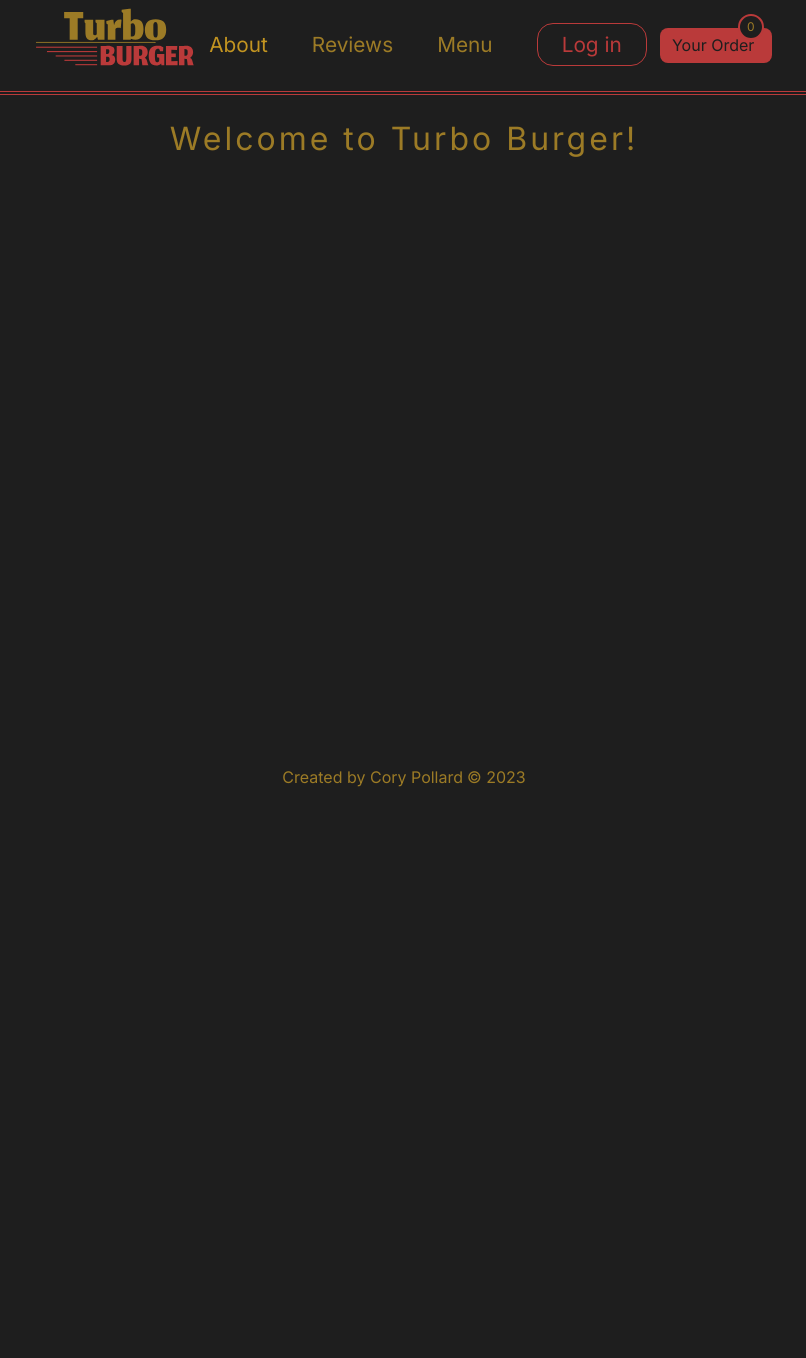
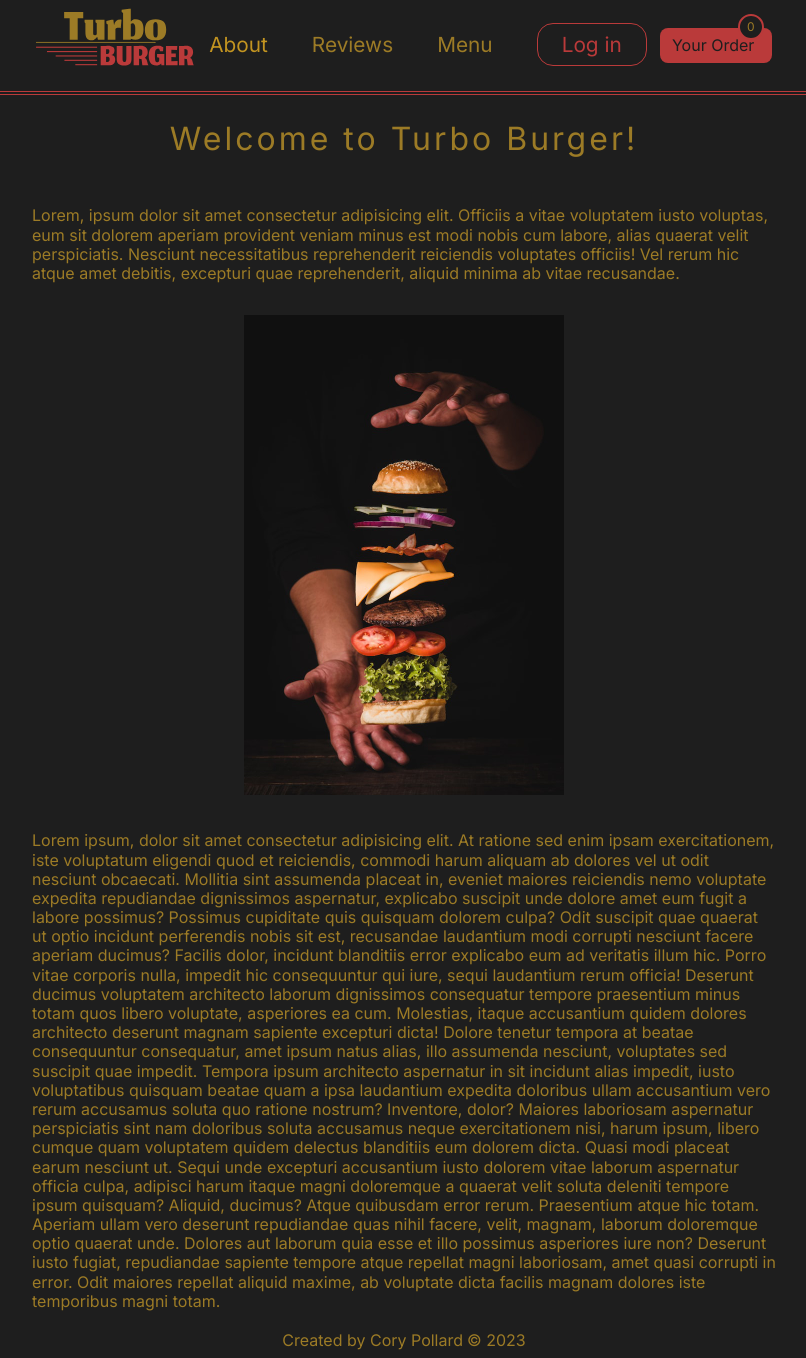
Before and after one commit to SpectreAscended/turbo-burger, a React (Vite) app: page / in a window 1280 px wide. Shown: the whole page, without its empty margins (236-1042 px from the left). Before the commit the page ends 800 px from the top, so only its background shows below. Built offline with nearby package versions, Linux system fonts and the light colour scheme; no server answers; a web font is replaced by a local one.

Commit message:
Added placeholder text and image to page

```diff
--- a/src/components/about/AboutContent.tsx
+++ b/src/components/about/AboutContent.tsx
@@ -1,7 +1,7 @@
 import React from 'react';
 import { useSelector } from 'react-redux';
-import { useEffect } from 'react';
 import { RootState } from '../../store';
+import burgerImg from '../../assets/burger-spread.jpg';
 import './aboutContent.scss';
 
 const AboutContent: React.FC = () => {
@@ -14,7 +14,63 @@ const AboutContent: React.FC = () => {
   ) : (
     <h1>Welcome to Turbo Burger!</h1>
   );
-  return output;
+  return (
+    <>
+      {output}
+      <p>
+        Lorem, ipsum dolor sit amet consectetur adipisicing elit. Officiis a
+        vitae voluptatem iusto voluptas, eum sit dolorem aperiam provident
+        veniam minus est modi nobis cum labore, alias quaerat velit
+        perspiciatis. Nesciunt necessitatibus reprehenderit reiciendis
+        voluptates officiis! Vel rerum hic atque amet debitis, excepturi quae
+        reprehenderit, aliquid minima ab vitae recusandae.
+      </p>
+      <div
+        style={{
+          width: '20rem',
+          margin: '2rem auto',
+        }}
+      >
+        <img src={burgerImg} alt="Burger" style={{ width: '100%' }} />
+      </div>
+      <p>
+        Lorem ipsum, dolor sit amet consectetur adipisicing elit. At ratione sed
+        enim ipsam exercitationem, iste voluptatum eligendi quod et reiciendis,
+        commodi harum aliquam ab dolores vel ut odit nesciunt obcaecati.
+        Mollitia sint assumenda placeat in, eveniet maiores reiciendis nemo
+        voluptate expedita repudiandae dignissimos aspernatur, explicabo
+        suscipit unde dolore amet eum fugit a labore possimus? Possimus
+        cupiditate quis quisquam dolorem culpa? Odit suscipit quae quaerat ut
+        optio incidunt perferendis nobis sit est, recusandae laudantium modi
+        corrupti nesciunt facere aperiam ducimus? Facilis dolor, incidunt
+        blanditiis error explicabo eum ad veritatis illum hic. Porro vitae
+        corporis nulla, impedit hic consequuntur qui iure, sequi laudantium
+        rerum officia! Deserunt ducimus voluptatem architecto laborum
+        dignissimos consequatur tempore praesentium minus totam quos libero
+        voluptate, asperiores ea cum. Molestias, itaque accusantium quidem
+        dolores architecto deserunt magnam sapiente excepturi dicta! Dolore
+        tenetur tempora at beatae consequuntur consequatur, amet ipsum natus
+        alias, illo assumenda nesciunt, voluptates sed suscipit quae impedit.
+        Tempora ipsum architecto aspernatur in sit incidunt alias impedit, iusto
+        voluptatibus quisquam beatae quam a ipsa laudantium expedita doloribus
+        ullam accusantium vero rerum accusamus soluta quo ratione nostrum?
+        Inventore, dolor? Maiores laboriosam aspernatur perspiciatis sint nam
+        doloribus soluta accusamus neque exercitationem nisi, harum ipsum,
+        libero cumque quam voluptatem quidem delectus blanditiis eum dolorem
+        dicta. Quasi modi placeat earum nesciunt ut. Sequi unde excepturi
+        accusantium iusto dolorem vitae laborum aspernatur officia culpa,
+        adipisci harum itaque magni doloremque a quaerat velit soluta deleniti
+        tempore ipsum quisquam? Aliquid, ducimus? Atque quibusdam error rerum.
+        Praesentium atque hic totam. Aperiam ullam vero deserunt repudiandae
+        quas nihil facere, velit, magnam, laborum doloremque optio quaerat unde.
+        Dolores aut laborum quia esse et illo possimus asperiores iure non?
+        Deserunt iusto fugiat, repudiandae sapiente tempore atque repellat magni
+        laboriosam, amet quasi corrupti in error. Odit maiores repellat aliquid
+        maxime, ab voluptate dicta facilis magnam dolores iste temporibus magni
+        totam.
+      </p>
+    </>
+  );
 };
 
 export default AboutContent;
```
